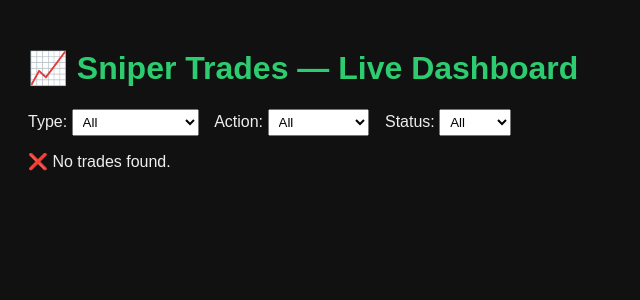
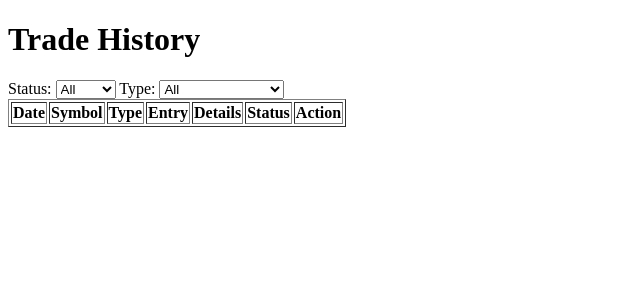
Before and after one commit to balakumar75/sniper-p2-dashboard, a Flask app: template templates/index.html in a window 1280 px wide. Shown: the top 300 px of the page, without its empty margins (0-640 px from the left). Run offline with Flask 3, Linux system fonts and the light colour scheme; the template is opened without the code that fills it, so the values that code supplies are empty.

Commit message:
Update index.html

```diff
--- a/templates/index.html
+++ b/templates/index.html
@@ -1,120 +1,38 @@
 <!DOCTYPE html>
-<html lang="en">
+<html>
 <head>
-  <meta charset="UTF-8" />
-  <title>Sniper Trades</title>
-  <style>
-    body { font-family: Arial; background:#111; color:#eee; padding:20px; }
-    h1   { color:#2ecc71; }
-    select { margin-right:12px; padding:4px 6px; }
-    table{ width:100%; border-collapse:collapse; margin-top:14px; font-size:14px;}
-    th,td{ border:1px solid #333; padding:6px 8px; text-align:center; }
-    th   { background:#222; }
-    tr:nth-child(even){ background:#1a1a1a; }
-    .buy  { color:#2ecc71; font-weight:bold; }
-    .sell { color:#e74c3c;  font-weight:bold; }
-    .sector-good { color:#2ecc71; }
-    .sector-weak { color:#e0a300; }
-    a.chart-link { color:#1e90ff; text-decoration:none; }
-  </style>
+  <meta charset="utf-8">
+  <title>Sniper Dashboard</title>
 </head>
 <body>
-  <h1>📈 Sniper Trades — Live Dashboard</h1>
-
-  <!-- 🔍 Filters -->
-  <div>
-    <label>Type:
-      <select id="fType">
-        <option value="all">All</option>
-        <option value="Cash">Cash</option>
-        <option value="Option Strangle">Option Strangle</option>
-      </select>
-    </label>
-    <label>Action:
-      <select id="fAction">
-        <option value="all">All</option>
-        <option value="Buy">Buy (Long)</option>
-        <option value="Sell">Sell (Short)</option>
-      </select>
-    </label>
-    <label>Status:
-      <select id="fStatus">
-        <option value="all">All</option>
-        <option value="Open">Open</option>
-        <option value="Target">Target</option>
-        <option value="SL">SL</option>
-      </select>
-    </label>
-  </div>
-
-  {% if trades %}
-  <table id="tradeTable">
+  <h1>Trade History</h1>
+  <label>Status:
+    <select id="filter-status">
+      <option value="">All</option>
+      <option>Open</option>
+      <option>Target</option>
+      <option>SL</option>
+    </select>
+  </label>
+  <label>Type:
+    <select id="filter-type">
+      <option value="">All</option>
+      <option>Options-Strangle</option>
+      <option>Futures</option>
+      <option>Cash-Momentum</option>
+    </select>
+  </label>
+  <table border="1" id="trades-table">
     <thead>
       <tr>
-        <th>Date</th><th>Symbol</th><th>Type</th><th>Expiry</th><th>Strike / CMP</th>
-        <th>Entry</th><th>Target</th><th>SL</th><th>PoP&nbsp;%</th><th>Sector</th>
-        <th>Tags</th><th>Action</th><th>Status</th><th>Exit&nbsp;Date</th>
-        <th>Hold&nbsp;Days</th><th>P&L&nbsp;(₹)</th><th>Chart</th>
+        <th>Date</th><th>Symbol</th><th>Type</th><th>Entry</th>
+        <th>Details</th><th>Status</th><th>Action</th>
       </tr>
     </thead>
-    <tbody>
-      {% for t in trades %}
-      <tr data-type="{{ t.type }}" data-action="{{ t.action }}" data-status="{{ t.status }}">
-        <td>{{ t.date }}</td>
-        <td>{{ t.symbol }}</td>
-        <td>{{ t.type }}</td>
-        <td>{{ t.options.expiry if t.options is defined else "—" }}</td>
-        <td>
-          {% if t.options is defined %}
-            CE {{ t.options.call }} / PE {{ t.options.put }}
-          {% else %}
-            {{ t.cmp }}
-          {% endif %}
-        </td>
-        <td>{{ t.entry }}</td>
-        <td>{{ t.target }}</td>
-        <td>{{ t.sl }}</td>
-        <td>{{ t.pop_pct }}</td>
-        <td class="{% if 'Leader' in t.sector %}sector-good{% elif 'Weak' in t.sector %}sector-weak{% endif %}">
-          {{ t.sector }}
-        </td>
-        <td>{{ t.tags | join(", ") }}</td>
-        <td class="{{ 'buy' if t.action == 'Buy' else 'sell' }}">{{ t.action }}</td>
-        <td>{{ t.status }}</td>
-        <td>{{ t.exit_date }}</td>
-        <td>{{ t.holding_days }}</td>
-        <td>{{ t.pnl }}</td>
-        <td>
-          <a class="chart-link"
-             href="https://www.tradingview.com/chart/?symbol=NSE:{{ t.symbol }}"
-             target="_blank">
-             📊
-          </a>
-        </td>
-      </tr>
-      {% endfor %}
-    </tbody>
+    <tbody></tbody>
   </table>
-  {% else %}
-    <p>❌ No trades found.</p>
-  {% endif %}
 
-  <script>
-    const fType = document.getElementById('fType');
-    const fAct  = document.getElementById('fAction');
-    const fStat = document.getElementById('fStatus');
-    const rows  = [...document.querySelectorAll('#tradeTable tbody tr')];
-
-    function applyFilters(){
-      rows.forEach(r=>{
-        const show =
-          (fType.value === 'all'  || r.dataset.type   === fType.value) &&
-          (fAct.value  === 'all'  || r.dataset.action === fAct.value) &&
-          (fStat.value === 'all'  || r.dataset.status === fStat.value);
-        r.style.display = show ? '' : 'none';
-      });
-    }
-    [fType, fAct, fStat].forEach(sel => sel.onchange = applyFilters);
-  </script>
+  <!-- Load the script from the static folder -->
+  <script src="{{ url_for('static', filename='script.js') }}"></script>
 </body>
 </html>
```
